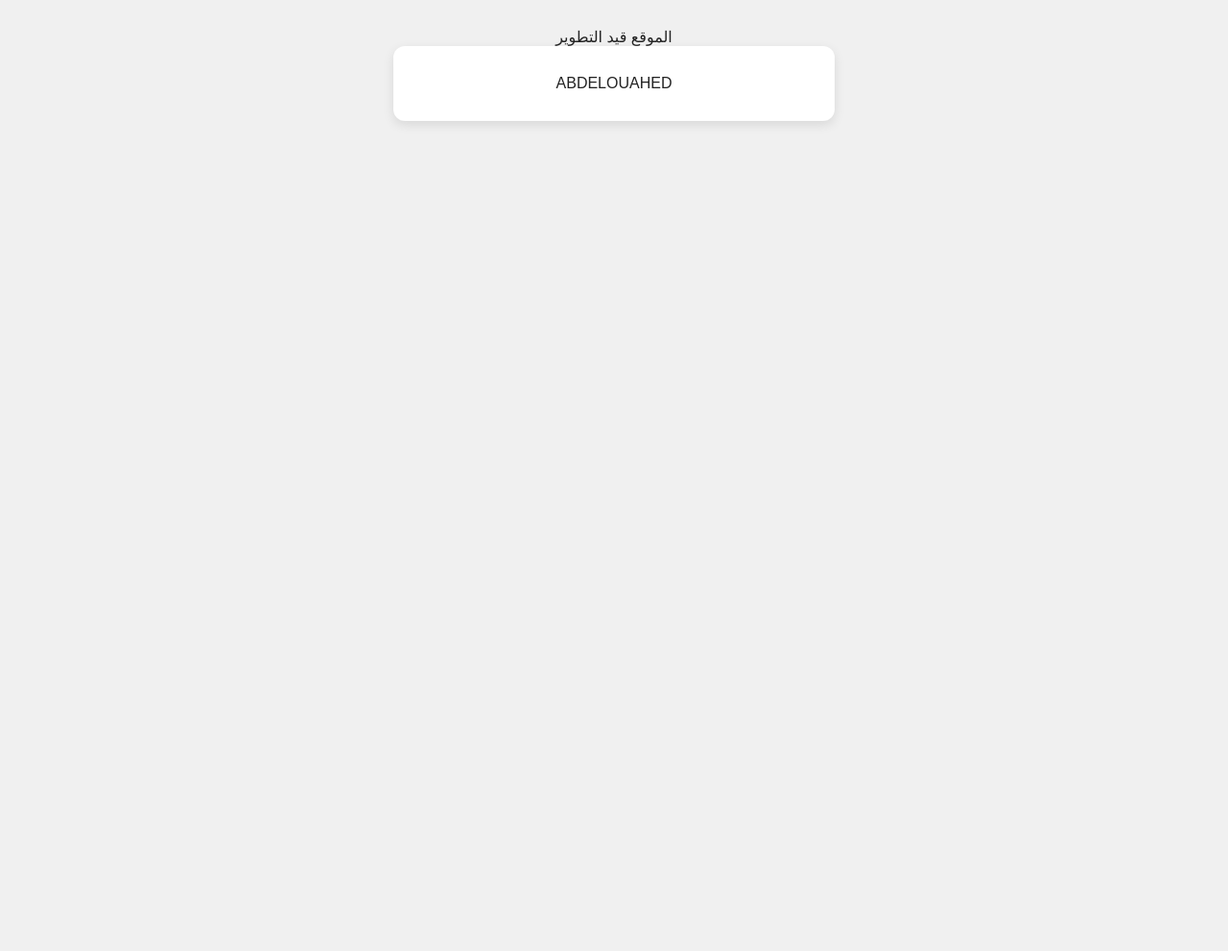
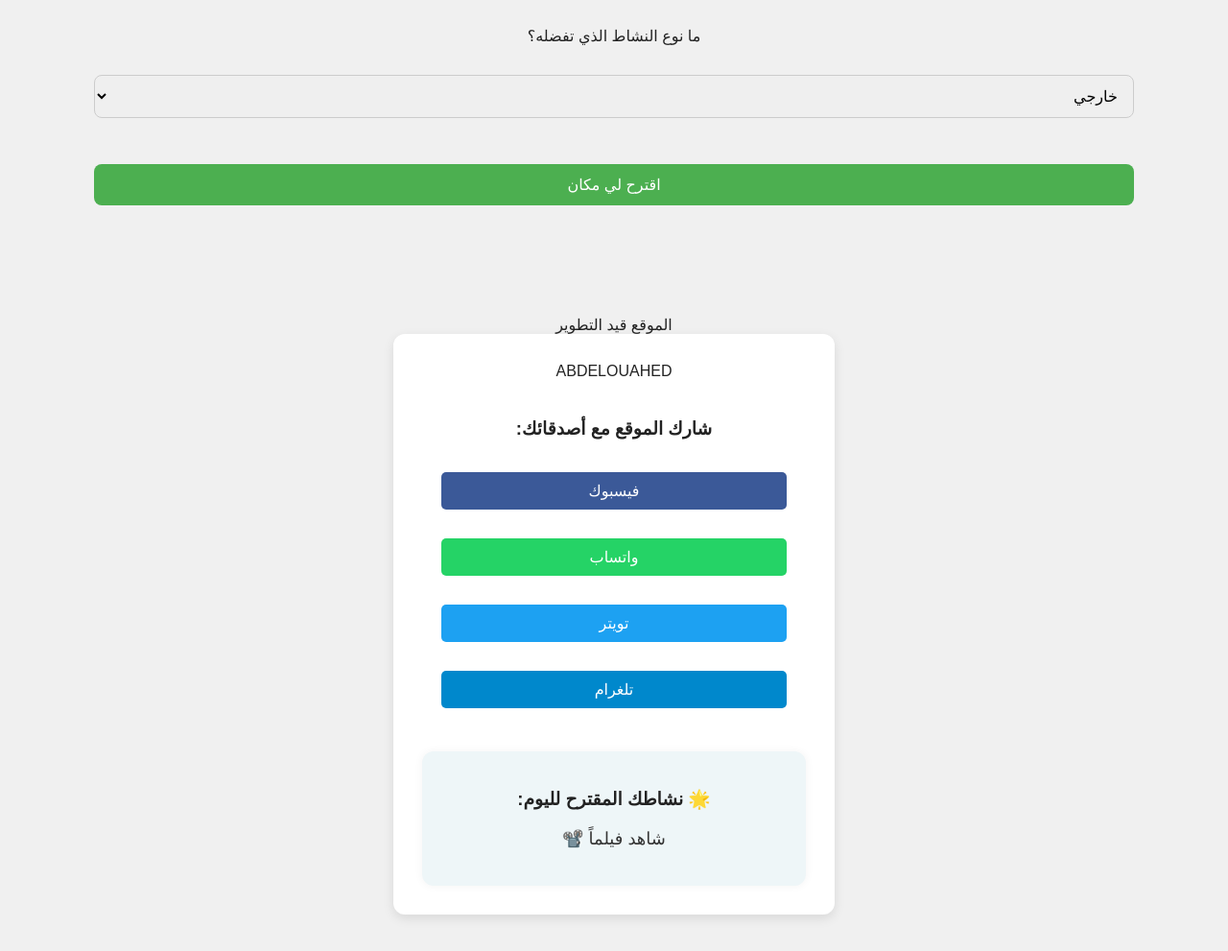
Before and after one commit to abdellwahedagrine-ops/fictional-train, a plain HTML site: page index.html in a window 1280 px wide. Shown: the part 525-1516 px from the top of the page at 96% size. Before the commit the page ends 800 px from the top, so only its background shows below. Drawn offline with Linux system fonts and the light colour scheme.

Commit message:
Add files via upload

````diff
--- a/index.html
+++ b/index.html
@@ -1,4 +1,18 @@
-<!DOCTYPE html><!DOCTYPE html>
+
+<style>
+  img {
+    width: 100%;
+    max-width: 400px;
+    border-radius: 15px;
+    transition: transform 0.5s ease, filter 0.5s ease;
+  }
+  img:hover {
+    transform: scale(1.05) rotate(2deg);
+    filter: brightness(1.1) drop-shadow(2px 4px 6px rgba(0,0,0,0.3));
+  }
+</style>
+
+<img src="https://i.ibb.co/xtHkfJYB/Whats-App-Image-2023-09-13-at-21-43-31.jpg" alt="صورة" />
 <html lang="ar">
 <head>
     <meta charset="UTF-8">
@@ -6,7 +20,9 @@
 </head>
 <body style="font-family: Arial; text-align: center; direction: rtl;">
     <h1>مرحبًا بك في موقع "أين أذهب؟"</h1>
-  <p>كيف هو مزاجك اليوم؟</p>
+    <p>
+        كيف هو مزاجك اليوم؟
+    </p>
     <select id="mood">
         <option value="">🧠 اختر شعورك</option>
         <option value="سعيد">😊 سعيد</option>
@@ -43,7 +59,9 @@
 
     </select>
 
-  <p>ما نوع النشاط الذي تفضله؟</p>
+    <p>
+        ما نوع النشاط الذي تفضله؟
+    </p>
     <select id="activity">
         ```html
 
@@ -246,3 +264,46 @@ else if (mood === "سعيد" && activity === "خارجي") result = "اذهب إ
 
     <div class="container">
         ABDELOUAHED
+
+<section id="share" style="margin-top:40px; text-align:center;">
+  <h3>شارك الموقع مع أصدقائك:</h3>
+  <a href="https://www.facebook.com/sharer/sharer.php?u=https://abdellwahedagrine-ops.github.io/fictional-train/" target="_blank" style="margin:5px; text-decoration:none;">
+    <button style="background:#3b5998; color:white; padding:10px 15px; border:none; border-radius:5px;">فيسبوك</button>
+  </a>
+  <a href="https://api.whatsapp.com/send?text=جرب هذا الموقع الرائع: https://abdellwahedagrine-ops.github.io/fictional-train/" target="_blank" style="margin:5px; text-decoration:none;">
+    <button style="background:#25D366; color:white; padding:10px 15px; border:none; border-radius:5px;">واتساب</button>
+  </a>
+</section>
+  <a href="https://twitter.com/intent/tweet?text=جرب هذا الموقع الرائع!&url=https://abdellwahedagrine-ops.github.io/fictional-train/" target="_blank" style="margin:5px; text-decoration:none;">
+    <button style="background:#1DA1F2; color:white; padding:10px 15px; border:none; border-radius:5px;">تويتر</button>
+  </a>
+  <a href="https://t.me/share/url?url=https://abdellwahedagrine-ops.github.io/fictional-train/&text=جرب هذا الموقع الرائع!" target="_blank" style="margin:5px; text-decoration:none;">
+    <button style="background:#0088cc; color:white; padding:10px 15px; border:none; border-radius:5px;">تلغرام</button>
+  </a>
+
+
+<div style="margin-top:30px; background:#eef6f8; padding:20px; border-radius:12px; box-shadow:0 0 10px rgba(0,0,0,0.05); text-align:center;">
+  <h3>🌟 نشاطك المقترح لليوم:</h3>
+  <p id="daily-activity" style="font-size:18px; font-weight:500; color:#333;"></p>
+</div>
+
+<script>
+const activities = {
+  morning: ["اذهب لمشي صباحي 🌞", "ابدأ يومك بتأمل هادئ", "حضّر فطورك المفضل 🍳"],
+  afternoon: ["اقرأ كتاباً 📚", "جرب وصفة جديدة 🍝", "استمتع بقيلولة قصيرة 😴"],
+  evening: ["شاهد فيلماً 📽️", "اخرج لنزهة", "دوّن أفكارك قبل النوم 📝"]
+};
+
+function getActivityByTime() {
+  const hour = new Date().getHours();
+  let period = "morning";
+  if (hour >= 12 && hour < 17) period = "afternoon";
+  else if (hour >= 17 || hour < 5) period = "evening";
+
+  const options = activities[period];
+  const random = options[Math.floor(Math.random() * options.length)];
+  document.getElementById("daily-activity").textContent = random;
+}
+
+getActivityByTime();
+</script>
````
Lines whose indentation alone changed are shown as unchanged.
